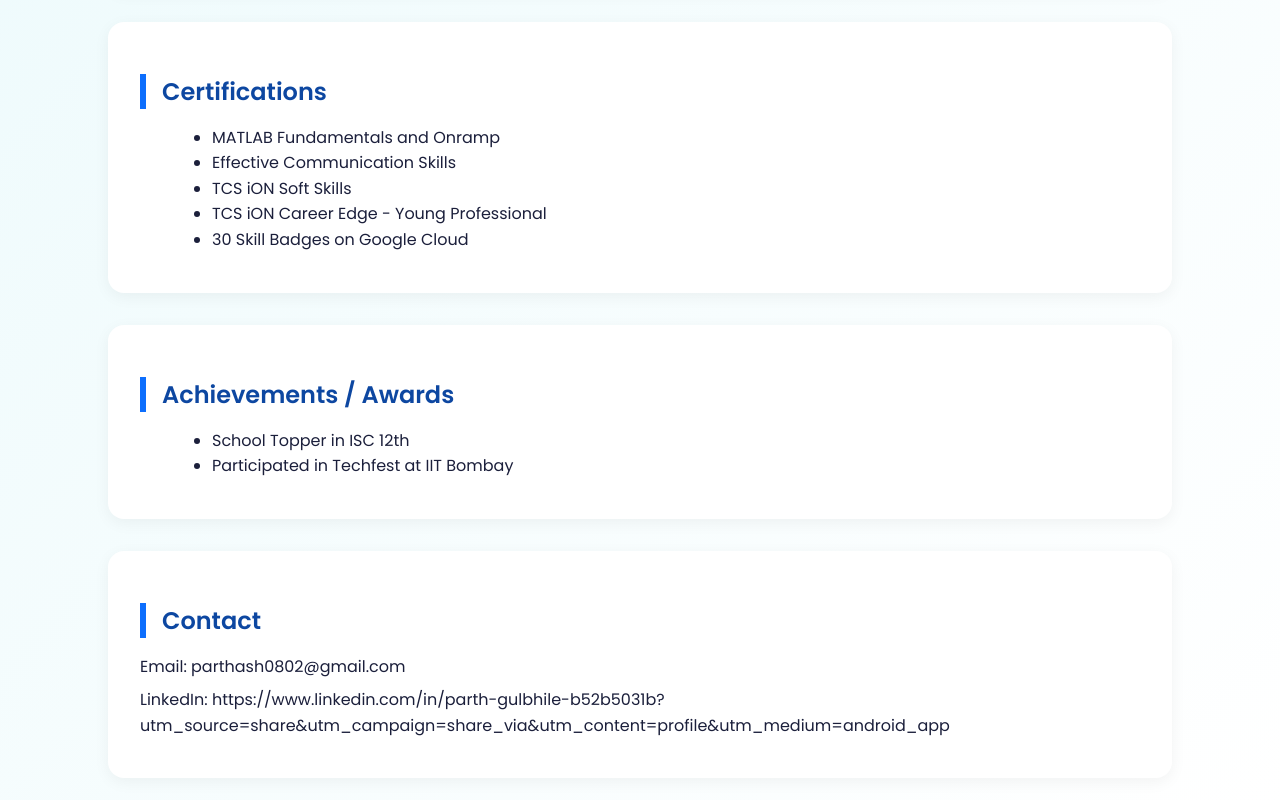
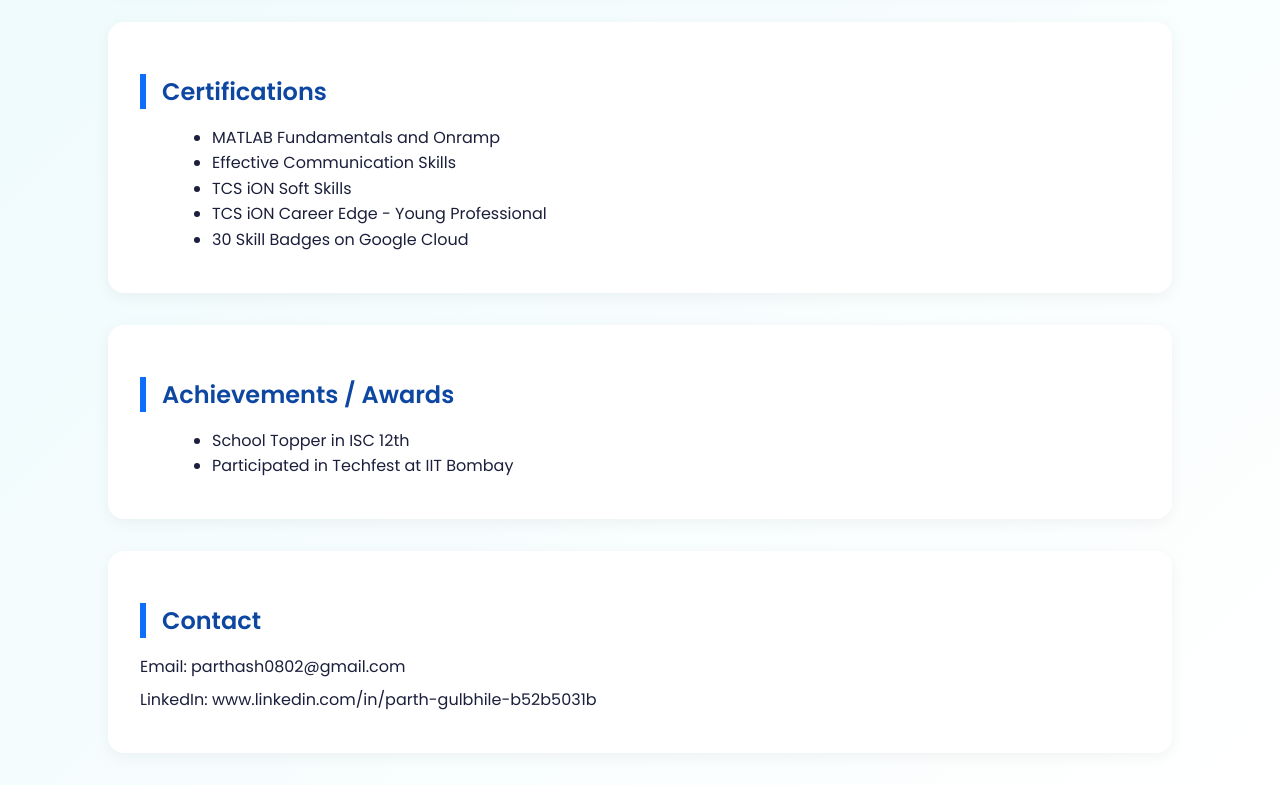
Before and after one commit to Parth-2006/portfolio, a plain HTML site: page index.html in a window 1280 px wide. Shown: the part 1969-2769 px from the top of the page. Drawn offline with Linux system fonts and the light colour scheme.

Commit message:
index.html

```diff
--- a/index.html
+++ b/index.html
@@ -173,7 +173,7 @@
   <section>
     <h2>Contact</h2>
     <p>Email: parthash0802@gmail.com</p>
-    <p>LinkedIn: https://www.linkedin.com/in/parth-gulbhile-b52b5031b?utm_source=share&utm_campaign=share_via&utm_content=profile&utm_medium=android_app</p>
+    <p>LinkedIn: www.linkedin.com/in/parth-gulbhile-b52b5031b</p>
   </section>
 </body>
 </html>
```
